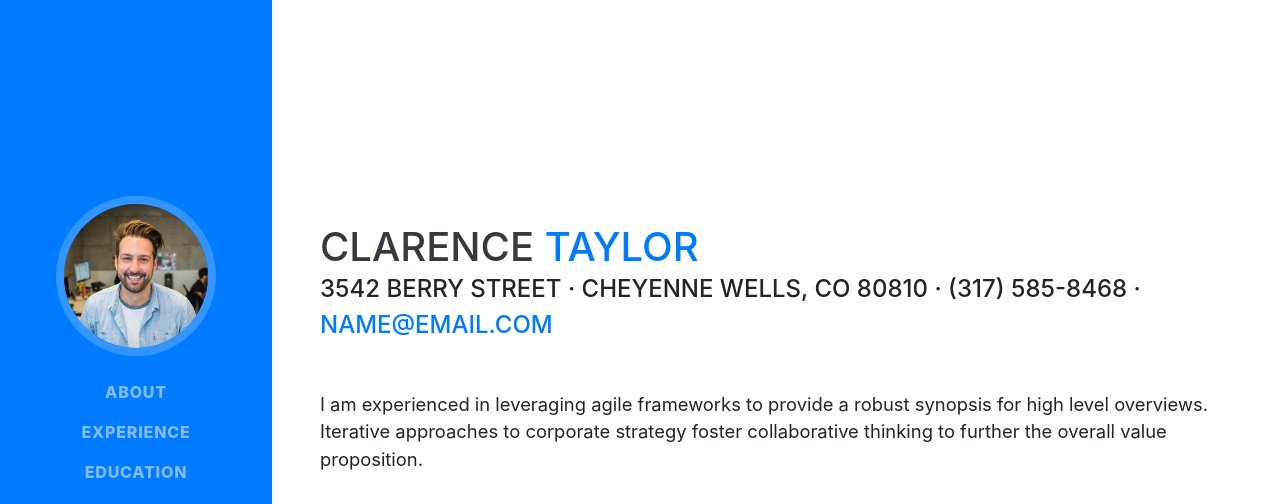
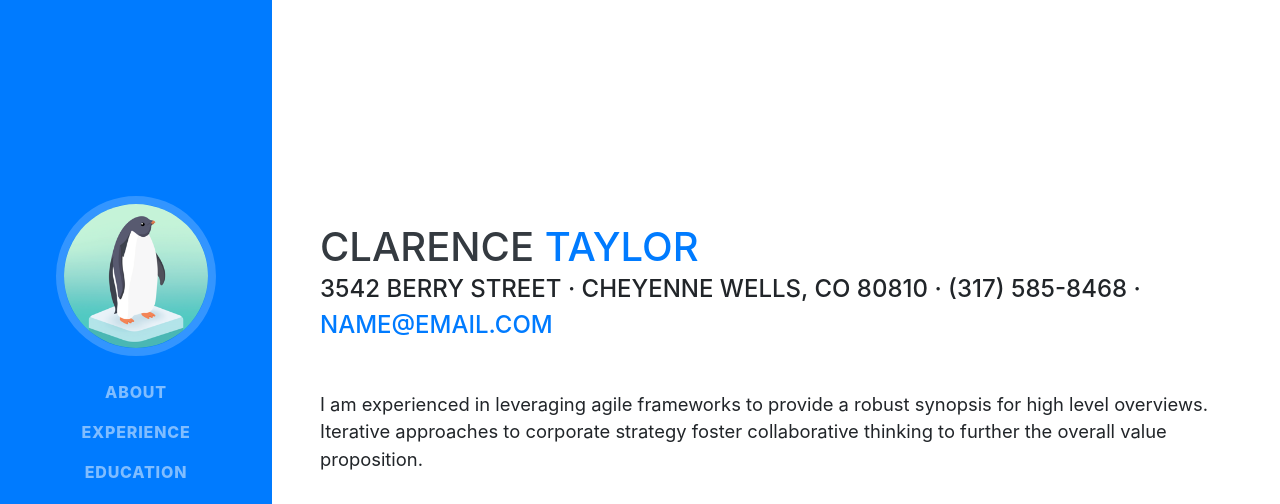
Before and after one commit to starkwon/portpolio, a website with bundled scripts: page index.html in a window 1280 px wide. Shown: the top 504 px of the page. Built offline with nearby package versions, Linux system fonts and the light colour scheme; a web font is replaced by a local one.

Commit message:
Update index.html

```diff
--- a/index.html
+++ b/index.html
@@ -29,7 +29,7 @@
     <a class="navbar-brand js-scroll-trigger" href="#page-top">
       <span class="d-block d-lg-none">Clarence Taylor</span>
       <span class="d-none d-lg-block">
-        <img class="img-fluid img-profile rounded-circle mx-auto mb-2" src="img/profile.jpg" alt="">
+        <img class="img-fluid img-profile rounded-circle mx-auto mb-2" src="img/펭귄.png" alt="">
       </span>
     </a>
     <button class="navbar-toggler" type="button" data-toggle="collapse" data-target="#navbarSupportedContent" aria-controls="navbarSupportedContent" aria-expanded="false" aria-label="Toggle navigation">
```
